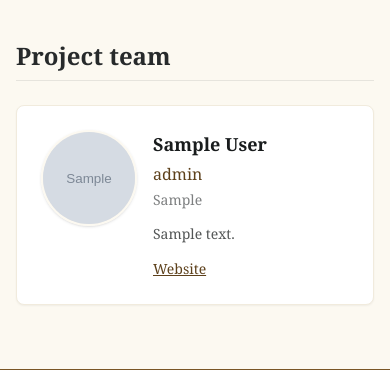
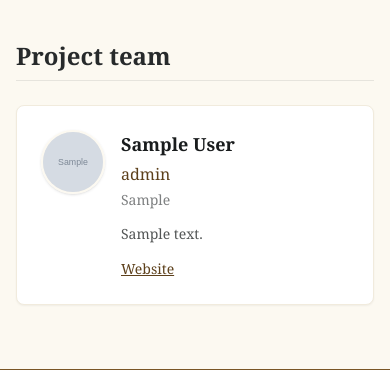
Before and after one commit to chnm/graffitihouse, a Django app: page /team/ in a window 390 px wide. Shown: the part 337-707 px from the top of the page. Run offline with Django 4.2, Linux system fonts and the light colour scheme; tables that the repository leaves empty hold one stand-in row (values such as "Sample post"); grey boxes marked "Sample" are stand-in pictures; parts of the project's set-up code (start-up, migrations or seed data) failed here and were passed over; some libraries are stand-ins or nearby versions.

Commit message:
style(pages): keep team portraits compact on phones and faces in frame
Co-Authored-By: Claude Opus 5.5 <noreply@anthropic.com>

```diff
--- a/static/css/site.css
+++ b/static/css/site.css
@@ -2400,11 +2400,18 @@ b {
   box-shadow: var(--shadow-sm);
 }
 
-/* Portrait or initials; sizes the shared .avatar up a step */
+/* Portrait or initials on the shared .avatar, a step larger once there is
+   room. Portraits are usually taller than wide, so keep the face in frame. */
 .team-card__photo {
-  width: 6rem;
-  height: 6rem;
-  font-size: var(--text-2xl);
+  object-position: 50% 25%;
+}
+
+@media (min-width: 640px) {
+  .team-card__photo {
+    width: 6rem;
+    height: 6rem;
+    font-size: var(--text-2xl);
+  }
 }
 
 .team-card__body {
```
